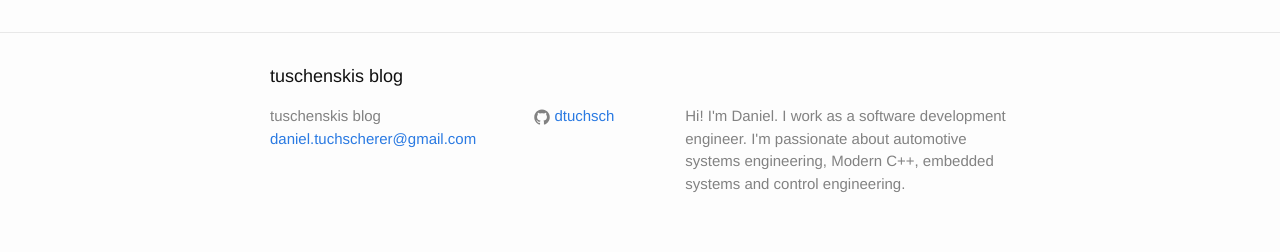
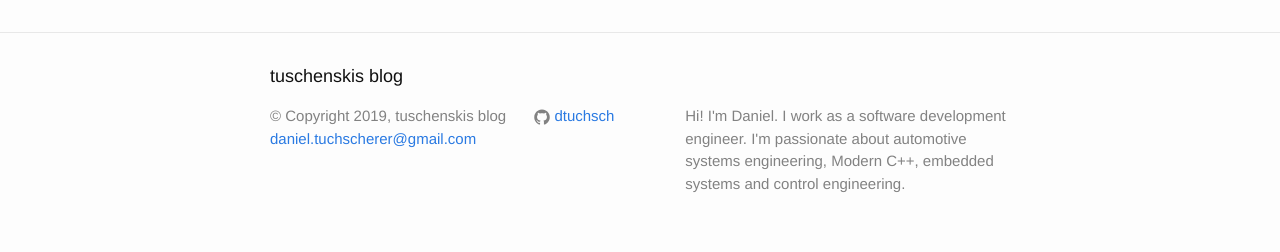
Before and after one commit to chopyy/dtuchsch.github.io, a Jekyll site: the page built from index.html, in a window 1280 px wide. Shown: the part 1413-1665 px from the top of the page. Built offline with Jekyll 4.4.1, drawn with Linux system fonts in a browser that asks for light colours.

Commit message:
Copyright

```diff
--- a/_includes/footer.html
+++ b/_includes/footer.html
@@ -7,7 +7,7 @@
     <div class="footer-col-wrapper">
       <div class="footer-col  footer-col-1">
         <ul class="contact-list">
-          <li>{{ site.title }}</li>
+          <li>&copy; Copyright 2019, {{ site.title }}</li>
           <li><a href="mailto:{{ site.email }}">{{ site.email }}</a></li>
         </ul>
       </div>
```
